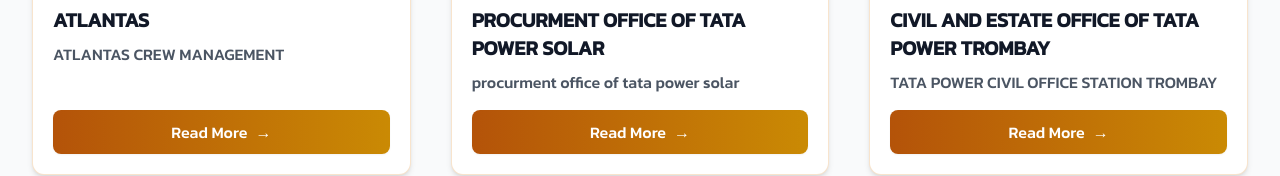
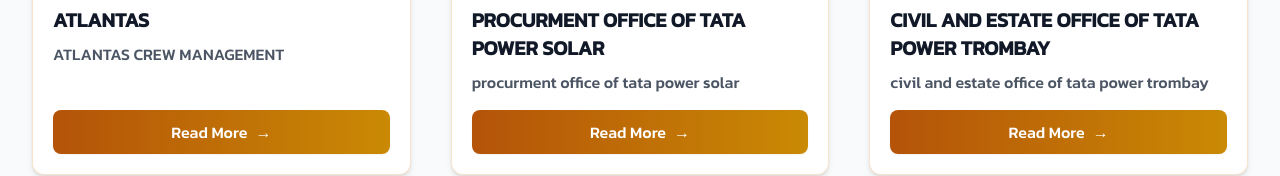
Before and after one commit to AkshayKalamkarr/supremeinfrastructure, a Next.js app: page /project/commercialprojects in a window 1280 px wide. Shown: the part 671-847 px from the top of the page. Built offline with nearby package versions, Linux system fonts and the light colour scheme.

Commit message:
new code

```diff
--- a/data/commercialprojects.js
+++ b/data/commercialprojects.js
@@ -77,7 +77,7 @@ export const projects = [
     slug: "project-3",
     title: "CIVIL AND ESTATE OFFICE OF TATA POWER TROMBAY",
     image: "/images/projects/TATAPOWERCIVILOFFICESTATIONTROMBAY/tataTrombay-1.jpg",
-    description: "TATA POWER CIVIL OFFICE STATION TROMBAY",
+    description: "civil and estate office of tata power trombay",
     fullDescription:
       "The Civil and Estate Office renovation for Tata Power Trombay transformed a 6,000 sq. ft. workspace into a modern, efficient environment in just 60 days. Key design elements included a welcoming waiting area, customized wallpaper reflecting the company’s brand identity, and energy-efficient profile lighting to create a bright, inviting atmosphere. Decorative decal stickers added a personalized touch, while soundproof partitions were strategically placed to ensure privacy and minimize noise distractions. Modular furniture was chosen for its flexibility and ergonomic benefits, allowing for adaptable workspaces. The project combined aesthetics with functionality to provide Tata Power employees and visitors with a comfortable, collaborative, and highly productive environment, aligning with the company's vision for a contemporary office space.",
     tagLine: "Atlanats Crew Management",
```
